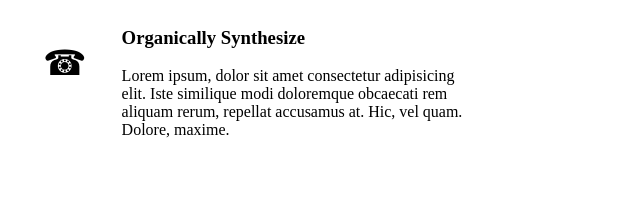
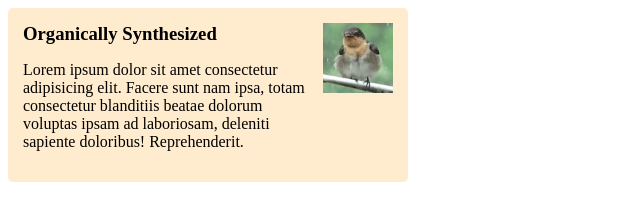
Before and after one commit to AnikBhadra/flexbox101, a website built with Vite: page 05_flexbox-layout-1/index.html in a window 1280 px wide. Shown: the whole page, without its empty margins (0-640 px from the left). Built offline with nearby package versions, Linux system fonts and the light colour scheme.

Commit message:
05_flexbox-layout-1 part-2 done

```diff
--- a/05_flexbox-layout-1/index.html
+++ b/05_flexbox-layout-1/index.html
@@ -4,17 +4,18 @@
     <link rel="stylesheet" href="style.css" />
     <meta charset="UTF-8" />
     <meta name="viewport" content="width=device-width, initial-scale=1.0" />
-    <title>layout-1 part-1</title>
+    <title>layout-1 part-2</title>
   </head>
   <body>
-    <div class="container">
-      <div class="logo">&#9742;</div>
-      <div>
-        <h3>Organically Synthesize</h3>
+    <div class="main">
+      <img src="assets/2.jpeg" alt="" />
+
+      <div class="content">
+        <h3>Organically Synthesized</h3>
         <p>
-          Lorem ipsum, dolor sit amet consectetur adipisicing elit. Iste
-          similique modi doloremque obcaecati rem aliquam rerum, repellat
-          accusamus at. Hic, vel quam. Dolore, maxime.
+          Lorem ipsum dolor sit amet consectetur adipisicing elit. Facere sunt
+          nam ipsa, totam consectetur blanditiis beatae dolorum voluptas ipsam
+          ad laboriosam, deleniti sapiente doloribus! Reprehenderit.
         </p>
       </div>
     </div>
--- a/05_flexbox-layout-1/style.css
+++ b/05_flexbox-layout-1/style.css
@@ -2,14 +2,20 @@
   box-sizing: border-box;
 }
 
-.container {
+.main {
   display: flex;
-  justify-content: flex-start;
-  /* border: 1px solid black; */
-  margin-right: 50em;
+  align-items: flex-start;
+  background-color: blanchedalmond;
+  max-width: 25rem;
+  padding: 15px;
+  border-radius: 5px;
 }
 
-.logo {
-  padding: 1em;
-  font-size: 35px;
+img {
+  margin-left: 15px;
+  order: 1;
 }
+
+h3 {
+  margin: 0 0 10px;
+}
```
